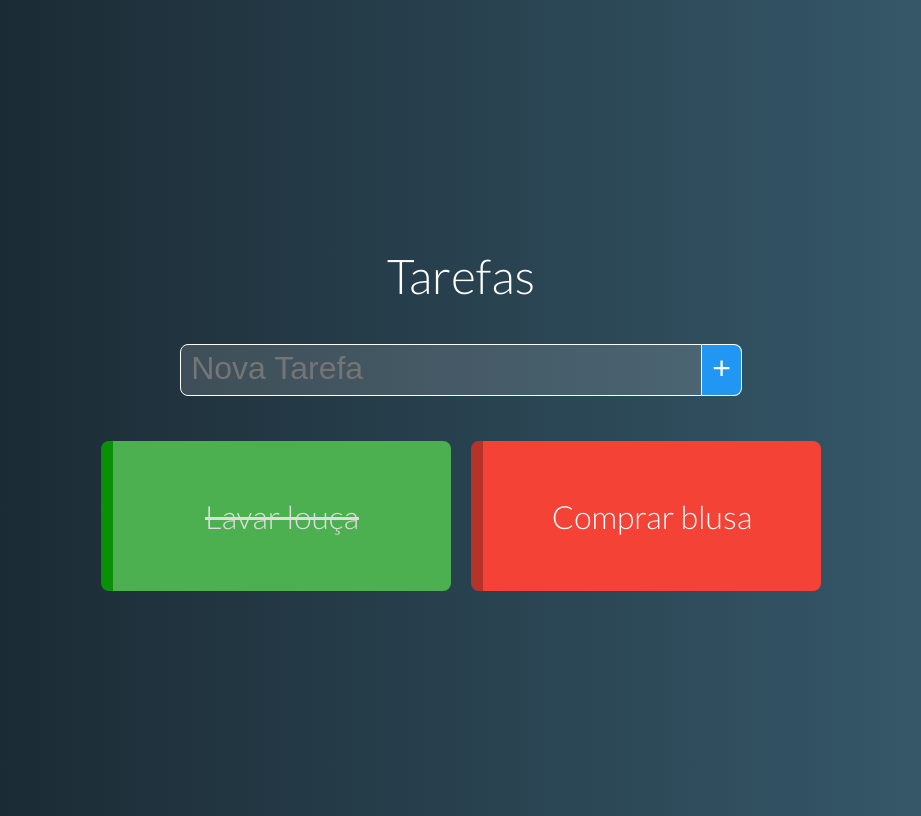
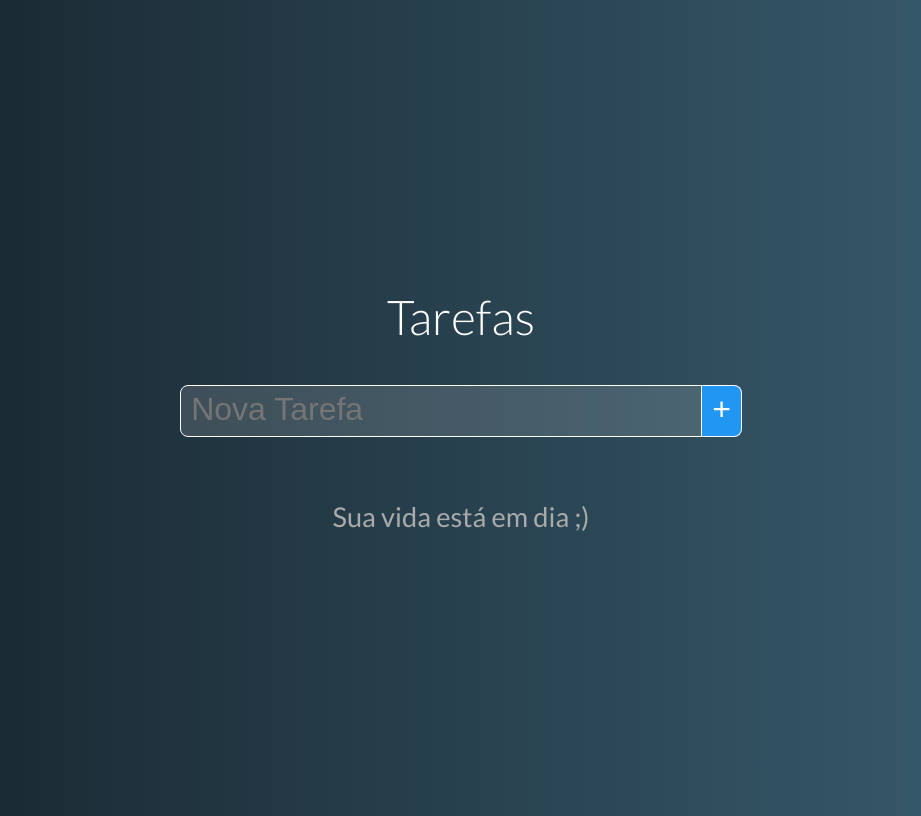
Before and after one commit to rogerio-pereira/Udemy-Vue-JS-2_O-Guia-Completo, a Vue app in the folder 10 Projeto 2 - Lista de Tarefas (ToDo)/tarefas/: page / in a window 1280 px wide. Shown: the whole page, without its empty margins (179-1100 px from the left). Built offline with nearby package versions, Linux system fonts and the light colour scheme.

Commit message:
Componente Tarefa pt-2

```diff
--- a/10 Projeto 2 - Lista de Tarefas (ToDo)/tarefas/src/App.vue
+++ b/10 Projeto 2 - Lista de Tarefas (ToDo)/tarefas/src/App.vue
@@ -4,7 +4,7 @@
 
 		<new-task @taskAdded='addTask'/>
 
-		<task-grid :tasks='tasks' />
+		<task-grid :tasks='tasks' @taskDeleted='deleteTask'/>
 	</div>
 </template>
 
@@ -19,10 +19,7 @@
 	},
 	data() {
 		return {
-			tasks: [
-				{name: 'Lavar louça', pending: false},
-				{name: 'Comprar blusa', pending: true},
-			],
+			tasks: [],
 		}
 	},
 	methods: {
@@ -36,6 +33,9 @@
 					pending: task.pending || true
 				});
 			}
+		},
+		deleteTask(index) {
+			this.tasks.splice(index, 1)
 		}
 	}
 }
--- a/10 Projeto 2 - Lista de Tarefas (ToDo)/tarefas/src/components/Task.vue
+++ b/10 Projeto 2 - Lista de Tarefas (ToDo)/tarefas/src/components/Task.vue
@@ -1,5 +1,6 @@
 <template>
     <div class="task" :class='stateClass'>
+    <span @click="$emit('taskDeleted', task)" class='close'>X</span>
         <p>{{task.name}}</p>
     </div>
 </template>
@@ -30,6 +31,7 @@
 
 <style scoped>
     .task {
+        position:relative;
         box-sizing: border-box;
         width: 350px;
         height: 150px;
@@ -55,4 +57,25 @@
         background-color: #4caf50;
         text-decoration: line-through;
     }
+
+    .pending .close{
+        background-color: #b73229;
+    }
+
+    .done .close{
+        background-color: #0a8f08;
+    }
+
+    .close {
+        position: absolute;
+        top: 10px;
+        right:10px;
+        font-size: 0.9rem;
+        font-weight: 600;
+        height: 20px;
+        width: 20px;
+        border-radius: 10px;
+        display:flex;
+        justify-content:center;
+    }
 </style>
--- a/10 Projeto 2 - Lista de Tarefas (ToDo)/tarefas/src/components/TaskGrid.vue
+++ b/10 Projeto 2 - Lista de Tarefas (ToDo)/tarefas/src/components/TaskGrid.vue
@@ -1,7 +1,7 @@
 <template>
     <div class='task-grid'>
         <template v-if='tasks.length'>
-            <task v-for='task in tasks' :key='task.name' :task='task' />
+            <task v-for='(task, index) in tasks' :key='task.name' :task='task' @taskDeleted="$emit('taskDeleted', index)"/>
         </template>
         <p class="no-task" v-else>
             Sua vida está em dia ;)
```
